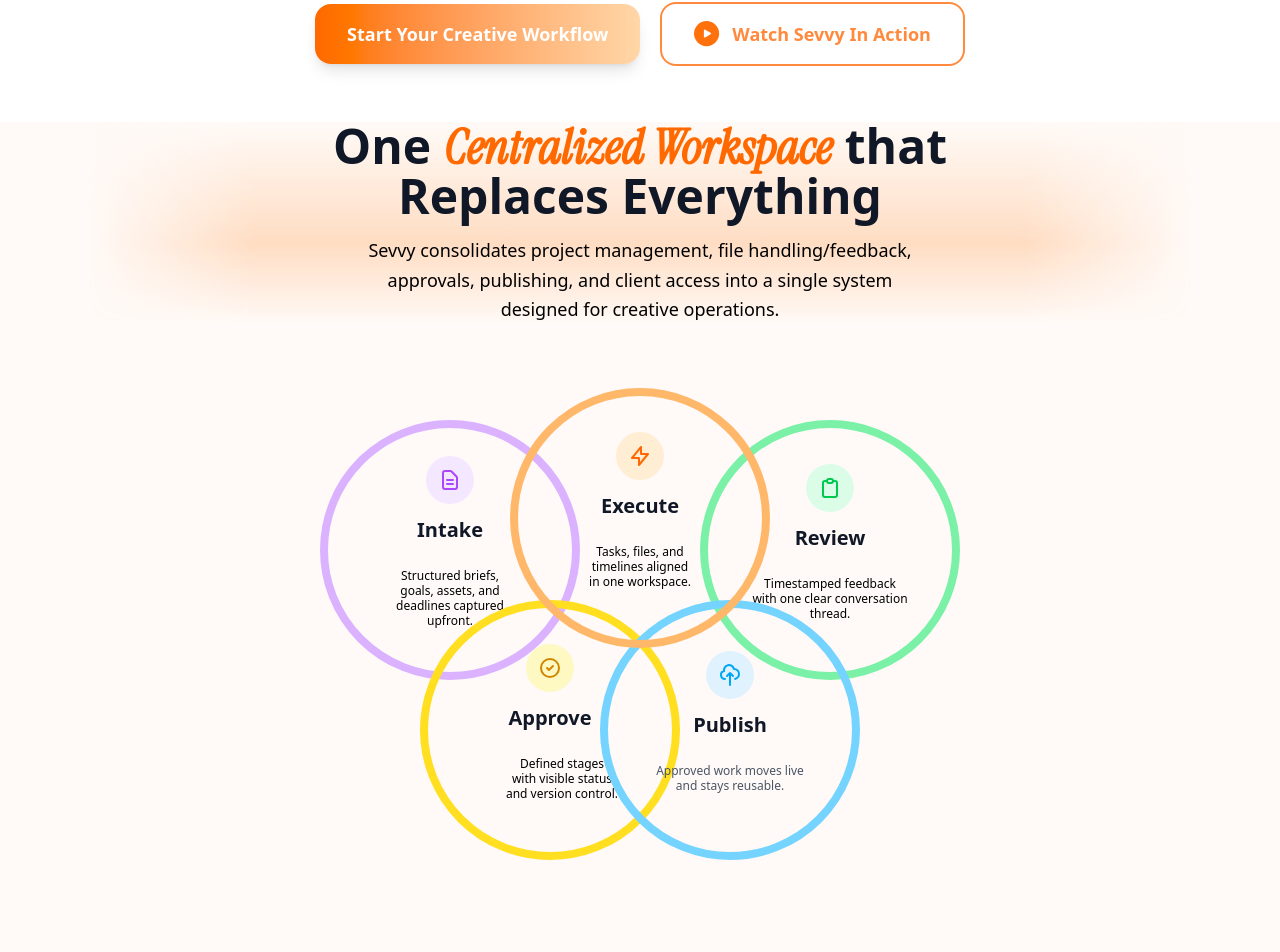
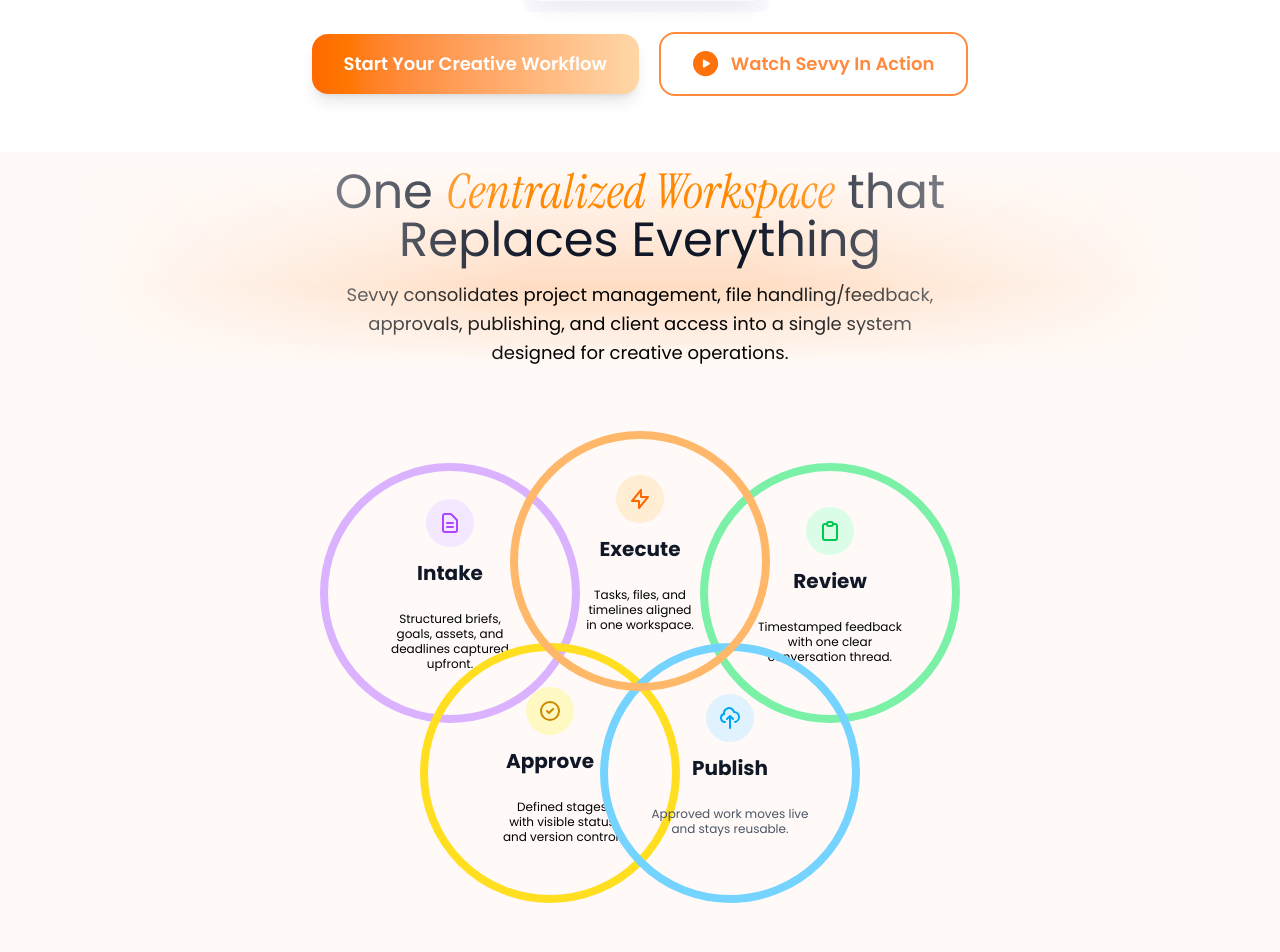
Before and after one commit to alihussnain1122/Sevvy, a React (Vite) app: page /how-it-works in a window 1280 px wide. Shown: the part 817-1769 px from the top of the page. Built offline with nearby package versions, Linux system fonts and the light colour scheme; the HTML template or start-up script is replaced by a standard one; a web font is replaced by a local one.

Commit message:
working till centeralization of how it works

```diff
--- a/src/components/Works/Centeralize.jsx
+++ b/src/components/Works/Centeralize.jsx
@@ -8,11 +8,11 @@
         {/* Heading Area */}
         <div className="text-center mb-6" style={{
           background: 'linear-gradient(180deg, #fffaf7 0%, rgba(254, 154, 75, 0.3) 60%, transparent 100%)',
-          maskImage: 'linear-gradient(to right, transparent 0%, black 15%, black 85%, transparent 100%)',
-          WebkitMaskImage: 'linear-gradient(to right, transparent 0%, black 15%, black 85%, transparent 100%)'
+          maskImage: 'linear-gradient(to right, transparent 0%, black 40%, black 60%, transparent 100%)',
+          WebkitMaskImage: 'linear-gradient(to right, transparent 0%, black 40%, black 60%, transparent 100%)'
         }}>
-          <h2 className="text-4xl md:text-5xl font-bold text-gray-900 mb-4">
-            One <span className="italic text-orange-500 font-Instrument">Centralized Workspace</span> that
+          <h2 className="text-4xl mt-4 md:text-5xl text-gray-900 mb-4 font-poppins">
+            One <span className="italic text-orange-400 font-Instrument">Centralized Workspace</span> that
             <br />
             Replaces Everything
           </h2>
@@ -108,7 +108,7 @@
 
         {/* CTA Button */}
         <div className="text-center mb-8">
-          <button className="px-8 py-3 bg-gradient-to-r from-orange-500 to-orange-400 text-white rounded-full font-medium shadow-lg hover:shadow-xl hover:scale-105 transition-all duration-300">
+          <button className="px-8 py-3 bg-gradient-to-r from-orange-500 to-orange-200 text-white rounded-2xl font-medium shadow-lg hover:shadow-xl hover:scale-105 transition-all duration-300">
             Unify Your Creative Stack Today
           </button>
         </div>
--- a/src/index.css
+++ b/src/index.css
@@ -1,4 +1,9 @@
+
 @import "tailwindcss";
+
+body {
+  font-family: 'Poppins', sans-serif;
+}
 
 /* Beam animation - travels along SVG paths */
 @keyframes beam-flow {
```
